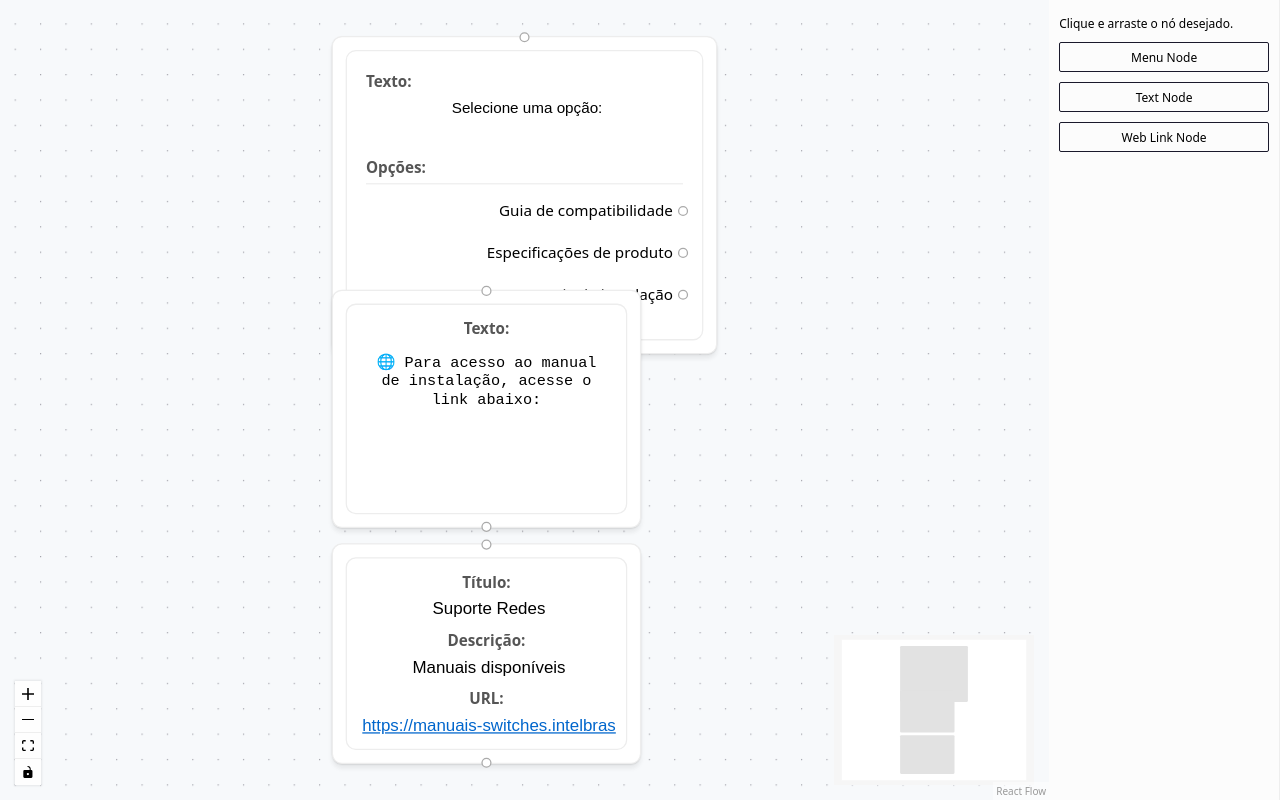
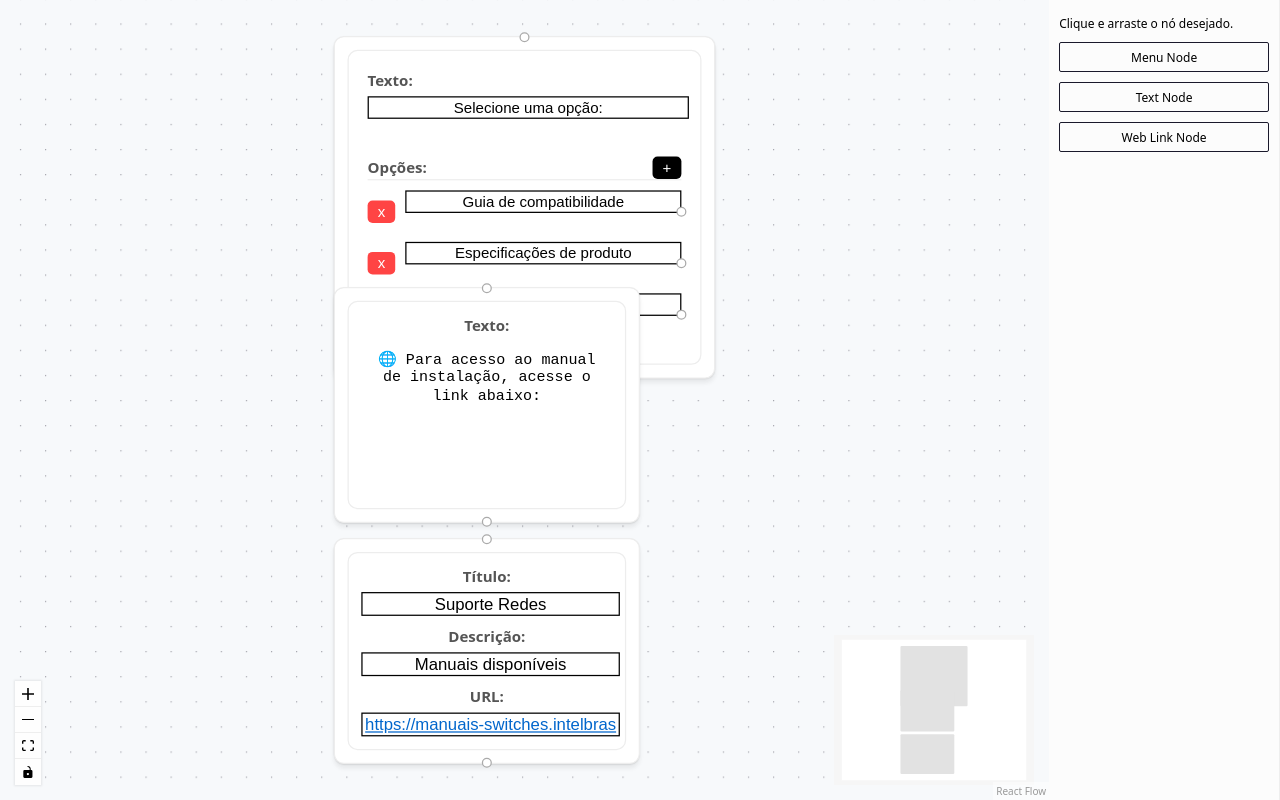
Before and after one commit to JP-Becker/node-manager, a React (Vite) app: page / in a window 1280 px wide. Built offline with nearby package versions, Linux system fonts and the light colour scheme.

Commit message:
funcionalidades de edição dos demais nodes e criacao e exclusao de opcoes

```diff
--- a/src/components/LabeledHandle.tsx
+++ b/src/components/LabeledHandle.tsx
@@ -1,4 +1,5 @@
-import { Handle, Position } from '@xyflow/react';
+import { Handle, Position, useReactFlow, Node } from '@xyflow/react';
+import { MenuNode as MenuNodeType } from '../nodes/types';
 
 interface LabeledHandleProps {
   id: string;
@@ -8,6 +9,50 @@ interface LabeledHandleProps {
 }
 
 export function LabeledHandle({ id, label, type, position }: LabeledHandleProps) {
+  const { setNodes } = useReactFlow();
+
+  const handleTextChange = (event: React.ChangeEvent<HTMLInputElement>) => {
+    const newText = event.target.value;
+    setNodes((nodes) =>
+      nodes.map((node) => {
+        // Procura o nó pai (MenuNode) que contém a opção
+        const menuNode = node as Node<MenuNodeType>;
+        if (menuNode.type === 'MENU' && menuNode.data.options?.some((option: { id: string })   => option.id === id)) {
+          return {
+            ...menuNode,
+            data: {
+              ...menuNode.data,
+              options: menuNode.data.options.map((option: { id: string }) =>
+                option.id === id
+                  ? { ...option, content: { ...option.content, name: newText } }
+                  : option
+              )
+            }
+          };
+        }
+        return node;
+      })
+    );
+  };
+
+  const handleDelete = () => {
+    setNodes((nodes) =>
+      nodes.map((node) => {
+        const menuNode = node as Node<MenuNodeType>;
+        if (menuNode.type === 'MENU' && menuNode.data.options?.some((option: { id: string }) => option.id === id)) {
+          return {
+            ...menuNode,
+            data: {
+              ...menuNode.data,
+              options: menuNode.data.options.filter((option: { id: string }) => option.id !== id)
+            }
+          };
+        }
+        return node;
+      })
+    );
+  };
+
   return (
     <div style={{
       position: 'relative',
@@ -16,12 +61,39 @@ export function LabeledHandle({ id, label, type, position }: LabeledHandleProps)
       justifyContent: position === Position.Right ? 'flex-end' : 'flex-start',
       alignItems: 'center'
     }}>
-      <span style={{
+      {/* <span style={{
         fontSize: '12px',
         padding: '4px 8px',
       }}>
         {label}
-      </span>
+      </span> */}
+      <button
+      onClick={handleDelete}
+      style={{
+        padding: '2px 8px',
+        fontSize: '12px',
+        background: '#ff4444',
+        color: 'white',
+        border: 'none',
+        borderRadius: '4px',
+        cursor: 'pointer',
+        marginRight: '8px'
+      }}
+    >
+      x
+    </button>
+    <input
+      value={label}
+      onChange={handleTextChange}
+      style={{
+        width: '100%',
+        marginBottom: '15px',
+        textAlign: 'center',
+        fontSize: '12px',
+        border: '1px solid black',
+        background: 'transparent'
+      }}
+    />
       <Handle
         type={type}
         position={position}
--- a/src/nodes/MenuNode.tsx
+++ b/src/nodes/MenuNode.tsx
@@ -21,6 +21,17 @@ export function MenuNode({ data, id}: NodeProps<MenuNodeType>) {
         return node;
       })
     );
+  };
+
+  const handleAddOption = () => {
+    data.options.push({
+      id: crypto.randomUUID(),
+      type: 'OPTION',
+      nextNodeId: null,
+      content: {
+        name: 'Nova Opção'
+      }
+    });
   };
 
   return (
@@ -54,22 +65,40 @@ export function MenuNode({ data, id}: NodeProps<MenuNodeType>) {
           marginBottom: '15px',
           textAlign: 'center',
           fontSize: '12px',
-          border: 'none',
+          border: '1px solid black',
           background: 'transparent'
         }}
       />
       </div>
 
       <div style={{
+        display: 'flex',
+        justifyContent: 'space-between',
         marginBottom: '8px',
         color: '#555',
         fontSize: '12px',
         borderBottom: '1px solid #eee',
-        paddingBottom: '4px',
         textAlign: 'left',
         fontWeight: 'bold'
       }}>
         Opções:
+        <div>
+        <button
+          onClick={handleAddOption}
+          style={{
+            padding: '2px 8px',
+            fontSize: '12px',
+            background: 'black',
+            color: 'white',
+            border: 'none',
+            borderRadius: '4px',
+            cursor: 'pointer'
+          }}
+        >
+          +
+        </button>
+        </div>
+
       </div>
 
       <div style={{ display: 'flex', flexDirection: 'column' }}>
--- a/src/nodes/OptionNode.tsx
+++ b/src/nodes/OptionNode.tsx
@@ -29,18 +29,7 @@ export function OptionNode({ data, id }: NodeProps<OptionNodeType>) {
     <div className="react-flow__node-default">
       <Handle type="target" position={Position.Top} />
       <div>
-        <input
-          value={data.name}
-          onChange={handleTextChange}
-          style={{
-            width: '100%',
-            marginBottom: '15px',
-            textAlign: 'center',
-            fontSize: '12px',
-            border: 'none',
-            background: 'transparent'
-          }}
-        />
+        {data.name}
       </div>
       <Handle type="source" position={Position.Bottom} id="a" />
     </div>
--- a/src/nodes/WebLinkNode.tsx
+++ b/src/nodes/WebLinkNode.tsx
@@ -38,7 +38,7 @@ export function WebLinkNode({ data, id }: NodeProps<WebLinkNodeType>) {
           width: '100%',
           marginBottom: '8px',
           textAlign: 'center',
-          border: 'none',
+          border: '1px solid black',
           background: 'transparent'
         }}
       />
@@ -51,7 +51,7 @@ export function WebLinkNode({ data, id }: NodeProps<WebLinkNodeType>) {
           width: '100%',
           marginBottom: '8px',
           textAlign: 'center',
-          border: 'none',
+          border: '1px solid black',
           background: 'transparent'
         }}
       />
@@ -65,7 +65,7 @@ export function WebLinkNode({ data, id }: NodeProps<WebLinkNodeType>) {
           color: '#0066cc',
           textAlign: 'center',
           textDecoration: 'underline',
-          border: 'none',
+          border: '1px solid black',
           background: 'transparent'
         }}
       />
```
